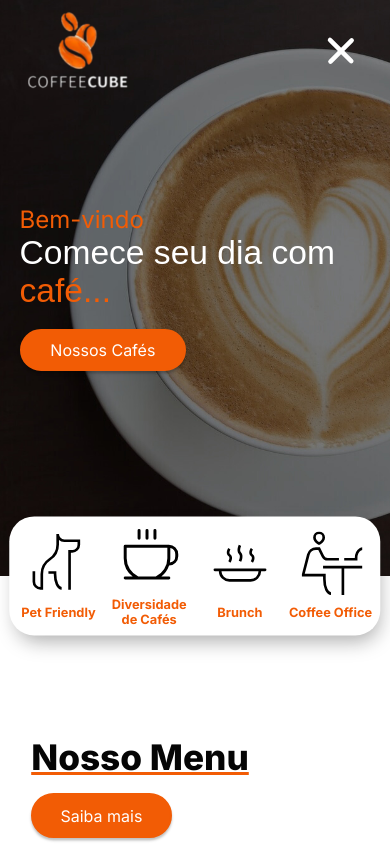
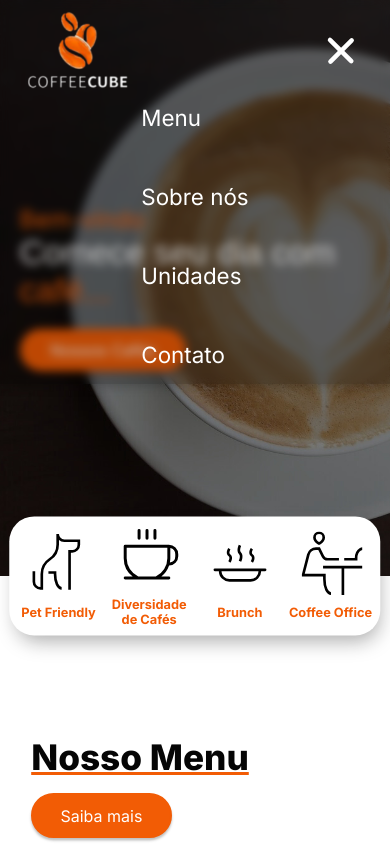
Before and after one commit to GuiJg/Coffee-Cube, a website: page index.html in a window 390 px wide. Both pictures are taken after a click on the label 339 px from the left and 52 px from the top of the page. Shown: the top 844 px of the page. Drawn offline with Linux system fonts and the light colour scheme; a web font is replaced by a local one.

Commit message:
feat: responsive navbar update

```diff
--- a/scripts/main.js
+++ b/scripts/main.js
@@ -1,4 +1,5 @@
-const menu = document.getElementById("header-coffee"); // colocar em cache
+
+const menu = document.getElementById("header-coffee");
 window.addEventListener("scroll", function () {
 
     if (window.scrollY > 0) {
@@ -14,6 +15,20 @@ window.addEventListener("scroll", function () {
     }
 });
 
+const menuButton = document.querySelector('input');
+const headerMenu = document.querySelector('.header-menu');
+
+menuButton.addEventListener('click', function() {
+    headerMenu.classList.toggle('active');
+});
+
+const menuButto = document.querySelector('input');
+const headerMen = document.querySelector('header');
+
+menuButto.addEventListener('click', function() {
+    headerMen.classList.toggle('active');
+});
+
 document.addEventListener('DOMContentLoaded', function () {
     const splide = new Splide('#splide1', {
         perPage: 3,
@@ -25,20 +40,15 @@ document.addEventListener('DOMContentLoaded', function () {
 
     checkWidth();
 
-    // Adiciona um ouvinte de alteração de largura da janela
     window.addEventListener('resize', checkWidth);
 
     function checkWidth() {
-        // Verifica se a largura da janela é inferior a 1000 pixels
         if (window.matchMedia('(max-width: 1000px)').matches) {
-            // Se for, ajusta o valor de perPage para 1
             splide.options.perPage = 1;
         } else {
-            // Se não for, volta para o valor original de perPage (3)
             splide.options.perPage = 3;
         }
 
-        // Atualiza o slider com as novas configurações
         splide.destroy();
         splide = new Splide('#splide1', splide.options).mount();
     }
--- a/styles/responsive.css
+++ b/styles/responsive.css
@@ -1,5 +1,14 @@
 @media (max-width: 1000px) {
 
+    header{
+        flex-direction: column;
+    }
+
+    header.active {
+        background-color: #00000038;
+        box-shadow: 1px 1px 10px 1px #00000038;
+        backdrop-filter: blur(5px);
+    }
 
     .header-logo {
         display: flex;
@@ -9,7 +18,7 @@
         width: 100%;
     }
 
-    .header-logo img{
+    .header-logo img {
         width: 60%;
     }
 
@@ -24,10 +33,13 @@
         border-radius: 0;
     }
 
+    .header-menu {
+        flex-direction: column;
+    }
+
     .header-menu.active {
         display: flex;
     }
-
 
     .main-banner {
         height: 36rem;
@@ -169,11 +181,11 @@
         opacity: 1;
     }
 
-    .feedback-page{
+    .feedback-page {
         flex-direction: column;
     }
 
-    .feedback-page img{
+    .feedback-page img {
         width: 0;
     }
 
```
